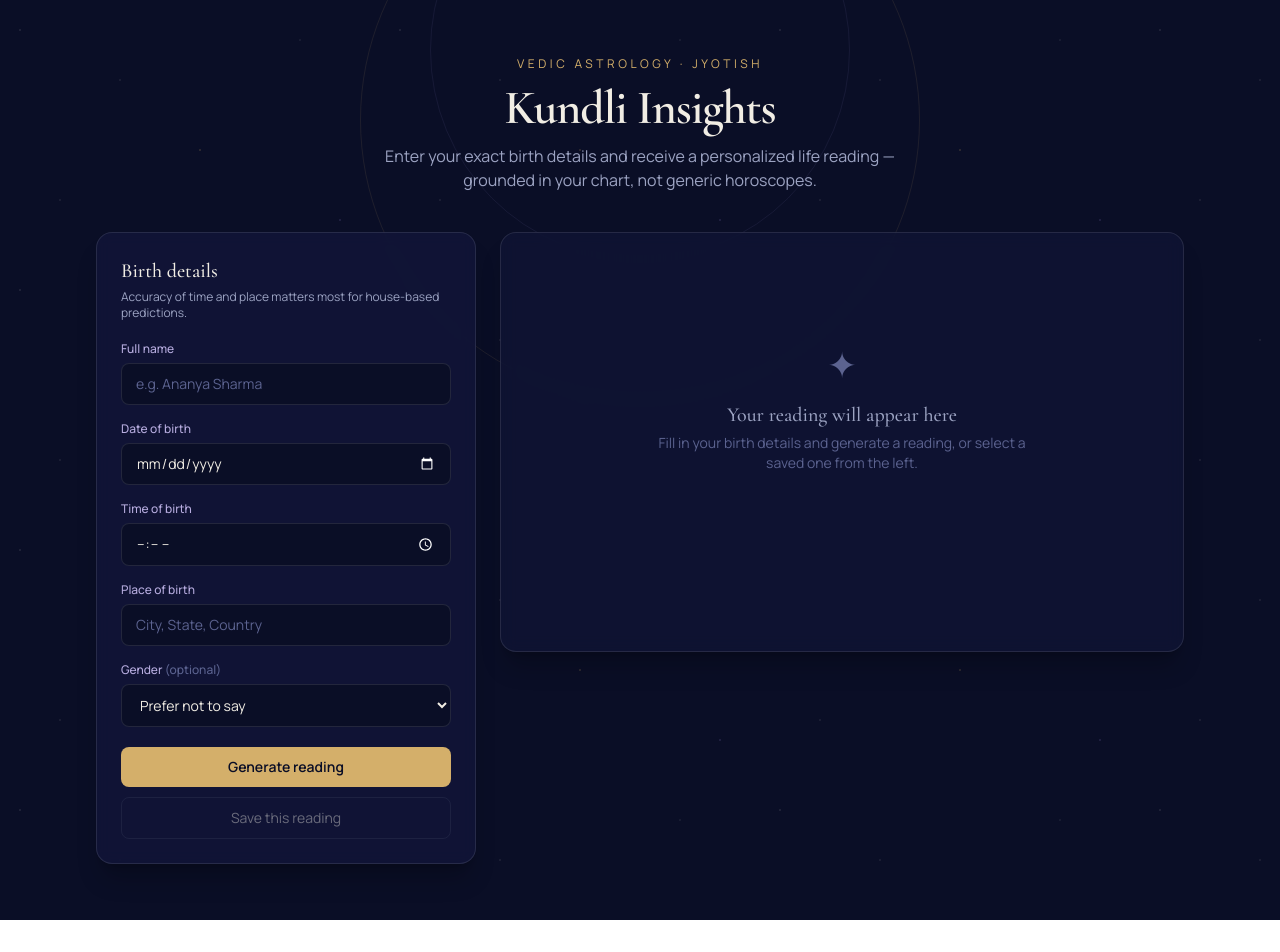
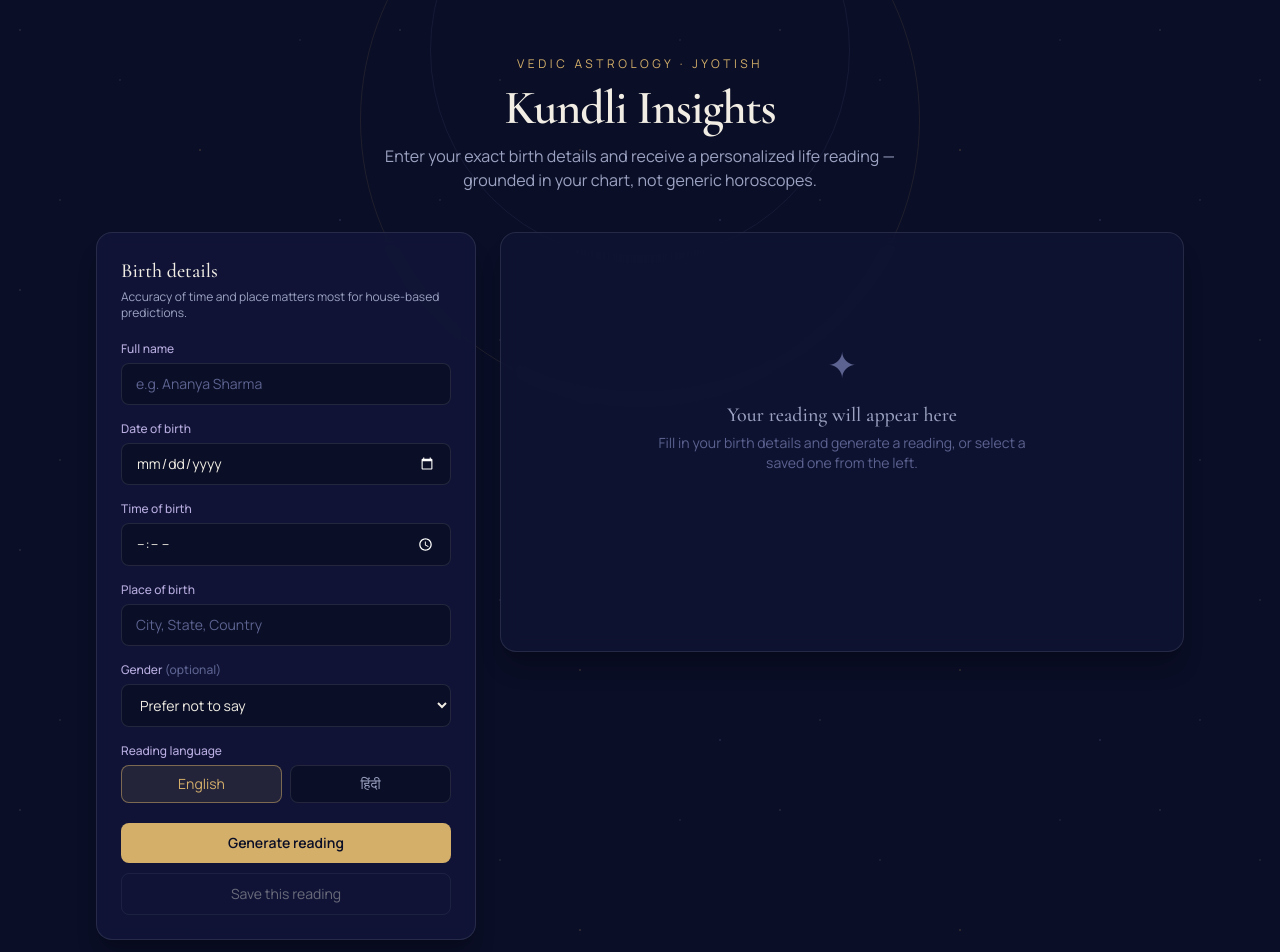
Before and after one commit to rajurao1106/gen-k, a React (Vite) app: page / in a window 1280 px wide. Shown: the top 952 px of the page. Before the commit the page ends 920 px from the top, so only its background shows below. Built offline with nearby package versions, Linux system fonts and the light colour scheme.

Commit message:
first commit

```diff
--- a/src/App.tsx
+++ b/src/App.tsx
@@ -1,6 +1,7 @@
 import { GoogleGenAI } from "@google/genai";
 import { marked } from "marked";
 import { useEffect, useMemo, useState } from "react";
+// import TestData from "./TestData";
 
 type KundaliRecord = {
   name: string;
@@ -30,9 +31,11 @@ export default function App() {
     gender: "",
   });
   const [loading, setLoading] = useState(false);
+  const [translating, setTranslating] = useState(false);
   const [error, setError] = useState<string | null>(null);
   const [kundali, setKundali] = useState<KundaliRecord[]>([]);
   const [activeIndex, setActiveIndex] = useState<number | null>(null);
+  const [language, setLanguage] = useState<"en" | "hi">("en");
 
   useEffect(() => {
     const existingRaw = localStorage.getItem("kundali");
@@ -127,6 +130,14 @@ export default function App() {
         * **Time of Birth:**  ${input.bot}
         * **Place of Birth:**  ${input.bop}
         * **Gender (optional):**  ${input.gender}
+
+        ## Response Language
+
+        Write the ENTIRE response in ${
+          language === "hi" ? "Hindi, using Devanagari script" : "English"
+        }. Every heading, section title, table label and sentence — including "Your Personalized Kundli Analysis", "Birth Details" and "Key Takeaways" — must be in ${
+          language === "hi" ? "Hindi" : "English"
+        }. Do not mix languages.
 
         First, use these birth details to determine the person's Vedic astrology chart, including Lagna/Ascendant, Moon sign, Sun sign, planetary placements, houses, Nakshatra, Vimshottari Dasha and relevant divisional charts where applicable.
 
@@ -352,6 +363,34 @@ export default function App() {
     }
   };
 
+  const translateToHindi = async () => {
+    if (!html) return;
+    try {
+      setTranslating(true);
+      setError(null);
+      const ai = new GoogleGenAI({
+        apiKey: import.meta.env.VITE_API_KEY,
+      });
+
+      const response = ai.interactions.create({
+        model: "gemini-3.5-flash",
+        input: `Translate the following Kundli reading (given as HTML) into natural, fluent Hindi using Devanagari script. Keep all HTML tags (h1, h2, h3, p, ul, li, table, tr, th, td, strong, etc.) and their structure exactly as they are — translate only the visible text content inside the tags. Do not add commentary before or after. Do not wrap the output in markdown code fences.
+
+HTML to translate:
+${html}`,
+      });
+
+      const text = (await response).output_text ?? "";
+      setHtml(text.trim());
+      setLanguage("hi");
+    } catch (error) {
+      console.error(error);
+      setError("Could not translate this reading to Hindi. Please try again.");
+    } finally {
+      setTranslating(false);
+    }
+  };
+
   return (
     <div className="relative min-h-screen bg-[#0a0e26] text-[#f1ede4] overflow-x-hidden">
       {/* Font import + subtle starfield background */}
@@ -461,6 +500,36 @@ export default function App() {
                     <option value="Other">Other</option>
                   </select>
                 </div>
+
+                <div>
+                  <label className="block text-xs font-medium text-[#b8ade0] mb-1.5">
+                    Reading language
+                  </label>
+                  <div className="grid grid-cols-2 gap-2">
+                    <button
+                      type="button"
+                      onClick={() => setLanguage("en")}
+                      className={`rounded-lg px-3 py-2 text-sm border transition-colors ${
+                        language === "en"
+                          ? "bg-[#d4af6a]/10 border-[#d4af6a]/50 text-[#d4af6a]"
+                          : "bg-[#0a0e26] border-white/10 text-[#9ca3c2] hover:border-white/20"
+                      }`}
+                    >
+                      English
+                    </button>
+                    <button
+                      type="button"
+                      onClick={() => setLanguage("hi")}
+                      className={`rounded-lg px-3 py-2 text-sm border transition-colors ${
+                        language === "hi"
+                          ? "bg-[#d4af6a]/10 border-[#d4af6a]/50 text-[#d4af6a]"
+                          : "bg-[#0a0e26] border-white/10 text-[#9ca3c2] hover:border-white/20"
+                      }`}
+                    >
+                      हिंदी
+                    </button>
+                  </div>
+                </div>
               </div>
 
               {error && (
@@ -559,16 +628,36 @@ export default function App() {
             )}
 
             {!loading && html && (
-              <div
-                className="prose-kundli"
-                dangerouslySetInnerHTML={{ __html: html }}
-              />
+              <>
+                <div className="flex justify-end mb-2">
+                  <button
+                    onClick={translateToHindi}
+                    disabled={translating || language === "hi"}
+                    className="text-xs flex items-center gap-1.5 rounded-lg border border-white/10 hover:border-[#8e7cc3]/50 hover:text-[#b8ade0] disabled:opacity-40 disabled:cursor-not-allowed text-[#cbd0e8] px-3 py-1.5 transition-colors"
+                  >
+                    {translating ? (
+                      <>
+                        <span className="h-3 w-3 rounded-full border-2 border-[#b8ade0]/30 border-t-[#b8ade0] animate-spin" />
+                        Hindi mein badla ja raha hai…
+                      </>
+                    ) : language === "hi" ? (
+                      "हिंदी में उपलब्ध"
+                    ) : (
+                      "हिंदी में अनुवाद करें"
+                    )}
+                  </button>
+                </div>
+                <div
+                  className="prose-kundli"
+                  dangerouslySetInnerHTML={{ __html: html }}
+                />
+              </>
             )}
           </div>
         </div>
       </div>
 
-
+      {/* <TestData /> */}
     </div>
   );
 }
```
